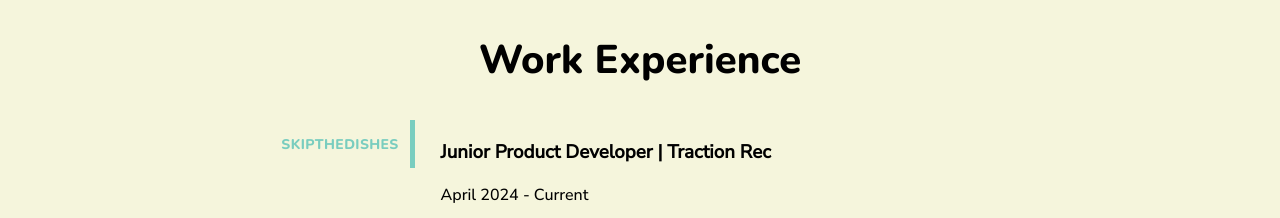
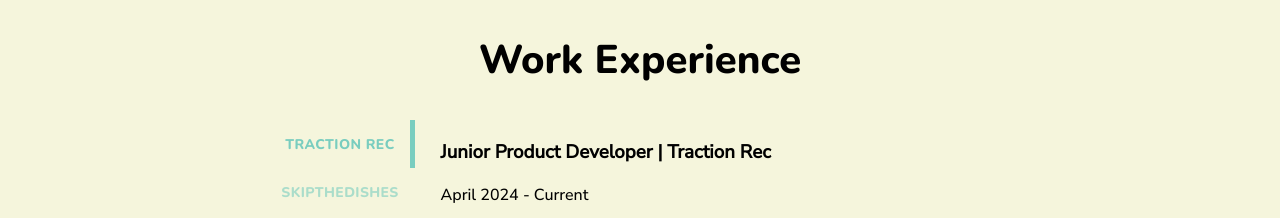
Before and after one commit to EddieSKim/Portfolio, a React (Create React App) app in the folder portfolio/: page / in a window 1280 px wide. Shown: the part 1980-2198 px from the top of the page. Built offline with nearby package versions, Linux system fonts and the light colour scheme.

Commit message:
Adding tab label

```diff
--- a/portfolio/src/components/work/Work.js
+++ b/portfolio/src/components/work/Work.js
@@ -63,6 +63,7 @@
                     orientation={smallMediaScreen ? "horizontal" : "vertical"}
                     value={tabValue}
                     onChange={handleTabChange}>
+                    <Tab label={<span style={{ color: "#79cdbf", fontFamily: "Nunito, sans serif" }}>Traction Rec</span>} />
                     <Tab label={<span style={{ color: "#79cdbf", fontFamily: "Nunito, sans serif" }}>SkipTheDishes</span>} />
                 </Tabs>
                 {tabValue === 1 && <>
```
